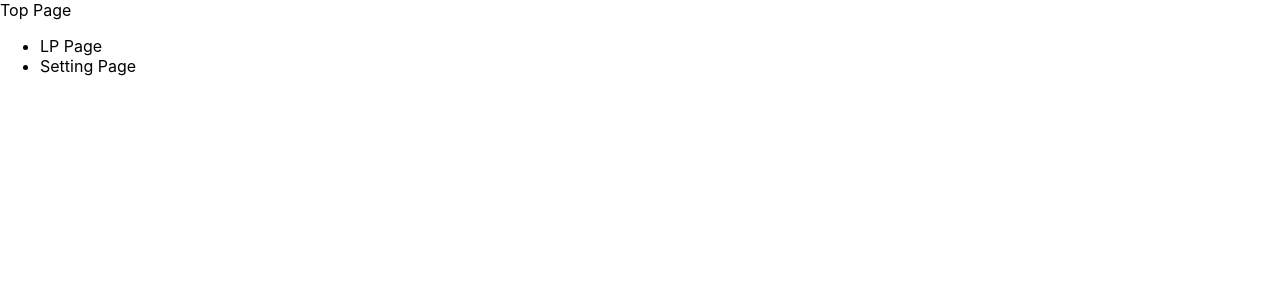
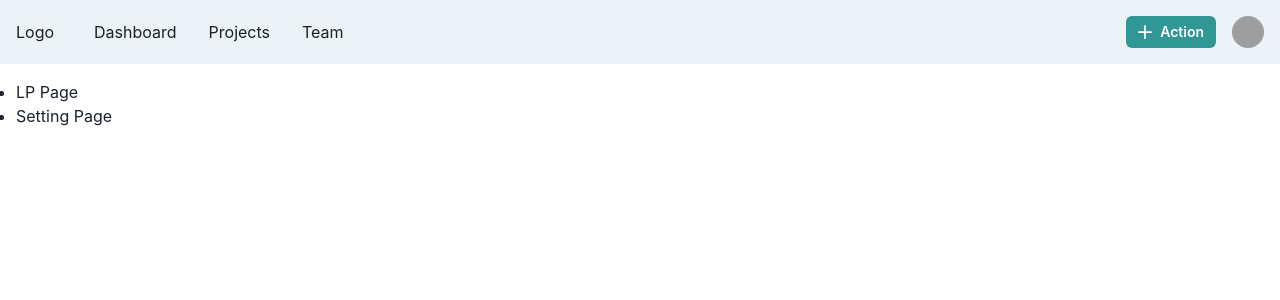
Before and after one commit to tokku5552/favotify, a Next.js app: page /top in a window 1280 px wide. Shown: the top 300 px of the page. Built offline with nearby package versions, Linux system fonts and the light colour scheme; grey boxes are pictures that could not be loaded.

Commit message:
add: たたき台的にコンポーネントを仮で追加

```diff
--- a/package.json
+++ b/package.json
@@ -12,11 +12,16 @@
     "test": "jest"
   },
   "dependencies": {
+    "@chakra-ui/react": "^2.4.9",
+    "@emotion/react": "^11.10.5",
+    "@emotion/styled": "^11.10.5",
+    "framer-motion": "^8.5.2",
     "next": "13.1.2",
     "react": "18.2.0",
     "react-dom": "18.2.0"
   },
   "devDependencies": {
+    "@chakra-ui/icons": "^2.0.17",
     "@types/jest": "^29.2.5",
     "@types/node": "18.11.18",
     "@types/react": "18.0.26",
--- /dev/null
+++ b/src/components/NavigationBar/index.tsx
@@ -0,0 +1,112 @@
+/* eslint-disable react-hooks/rules-of-hooks */
+/**
+ *
+ * このコードはtempatesから持ってきただけ
+ * https://chakra-templates.dev/navigation/navbar
+ *
+ */
+
+import { AddIcon, CloseIcon, HamburgerIcon } from '@chakra-ui/icons';
+import {
+  Avatar,
+  Box,
+  Button,
+  Flex,
+  HStack,
+  IconButton,
+  Link,
+  Menu,
+  MenuButton,
+  MenuDivider,
+  MenuItem,
+  MenuList,
+  Stack,
+  useColorModeValue,
+  useDisclosure,
+} from '@chakra-ui/react';
+import { ReactNode } from 'react';
+
+const Links = ['Dashboard', 'Projects', 'Team'];
+
+const NavLink = ({ children }: { children: ReactNode }) => (
+  <Link
+    px={2}
+    py={1}
+    rounded={'md'}
+    _hover={{
+      textDecoration: 'none',
+      bg: useColorModeValue('gray.200', 'gray.700'),
+    }}
+    href={'#'}
+  >
+    {children}
+  </Link>
+);
+
+export default function NavigationBar({ children }: { children: ReactNode }) {
+  // eslint-disable-next-line react-hooks/rules-of-hooks
+  const { isOpen, onOpen, onClose } = useDisclosure();
+
+  return (
+    <>
+      <Box bg={useColorModeValue('gray.100', 'gray.900')} px={4}>
+        <Flex h={16} alignItems={'center'} justifyContent={'space-between'}>
+          <IconButton
+            size={'md'}
+            icon={isOpen ? <CloseIcon /> : <HamburgerIcon />}
+            aria-label={'Open Menu'}
+            display={{ md: 'none' }}
+            onClick={isOpen ? onClose : onOpen}
+          />
+          <HStack spacing={8} alignItems={'center'}>
+            <Box>Logo</Box>
+            <HStack as={'nav'} spacing={4} display={{ base: 'none', md: 'flex' }}>
+              {Links.map((link) => (
+                <NavLink key={link}>{link}</NavLink>
+              ))}
+            </HStack>
+          </HStack>
+          <Flex alignItems={'center'}>
+            <Button
+              variant={'solid'}
+              colorScheme={'teal'}
+              size={'sm'}
+              mr={4}
+              leftIcon={<AddIcon />}
+            >
+              Action
+            </Button>
+            <Menu>
+              <MenuButton as={Button} rounded={'full'} variant={'link'} cursor={'pointer'} minW={0}>
+                <Avatar
+                  size={'sm'}
+                  src={
+                    'https://images.unsplash.com/photo-1493666438817-866a91353ca9?ixlib=rb-0.3.5&q=80&fm=jpg&crop=faces&fit=crop&h=200&w=200&s=b616b2c5b373a80ffc9636ba24f7a4a9'
+                  }
+                />
+              </MenuButton>
+              <MenuList>
+                <MenuItem>Link 1</MenuItem>
+                <MenuItem>Link 2</MenuItem>
+                <MenuDivider />
+                <MenuItem>Link 3</MenuItem>
+              </MenuList>
+            </Menu>
+          </Flex>
+        </Flex>
+
+        {isOpen ? (
+          <Box pb={4} display={{ md: 'none' }}>
+            <Stack as={'nav'} spacing={4}>
+              {Links.map((link) => (
+                <NavLink key={link}>{link}</NavLink>
+              ))}
+            </Stack>
+          </Box>
+        ) : null}
+      </Box>
+
+      <Box p={4}>{children}</Box>
+    </>
+  );
+}
--- a/src/pages/_app.tsx
+++ b/src/pages/_app.tsx
@@ -1,8 +1,12 @@
-import '../styles/globals.css';
+import { ChakraProvider } from '@chakra-ui/react';
 import type { AppProps } from 'next/app';
 
 function MyApp({ Component, pageProps }: AppProps) {
-  return <Component {...pageProps} />;
+  return (
+    <ChakraProvider>
+      <Component {...pageProps} />
+    </ChakraProvider>
+  );
 }
 
 export default MyApp;
--- a/src/pages/top/index.tsx
+++ b/src/pages/top/index.tsx
@@ -1,11 +1,11 @@
 import type { NextPage } from 'next';
 import Link from 'next/link';
+import NavigationBar from '../../components/NavigationBar';
 
 const TopPage: NextPage = () => {
   return (
     <>
-      Top Page
-      <br />
+      <NavigationBar>
         <ul>
           <li>
             <Link href='/'>LP Page</Link>
@@ -14,6 +14,7 @@
             <Link href='/setting'>Setting Page</Link>
           </li>
         </ul>
+      </NavigationBar>
     </>
   );
 };
--- a/src/styles/globals.css
+++ /dev/null
@@ -1,16 +0,0 @@
-html,
-body {
-  padding: 0;
-  margin: 0;
-  font-family: -apple-system, BlinkMacSystemFont, Segoe UI, Roboto, Oxygen,
-    Ubuntu, Cantarell, Fira Sans, Droid Sans, Helvetica Neue, sans-serif;
-}
-
-a {
-  color: inherit;
-  text-decoration: none;
-}
-
-* {
-  box-sizing: border-box;
-}
```
Also changed, not shown: src/pages/index.tsx (+3 -4 lines), src/styles/Home.module.css (deleted, +0 -116 lines), 2 other files (tests, documents, lock files or other folders). Lines whose indentation alone changed are shown as unchanged.
